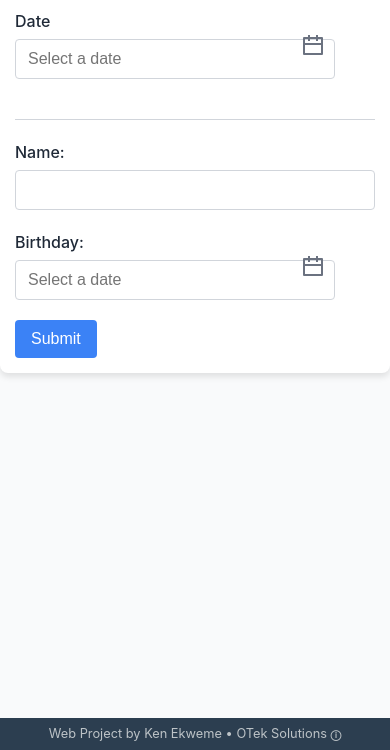
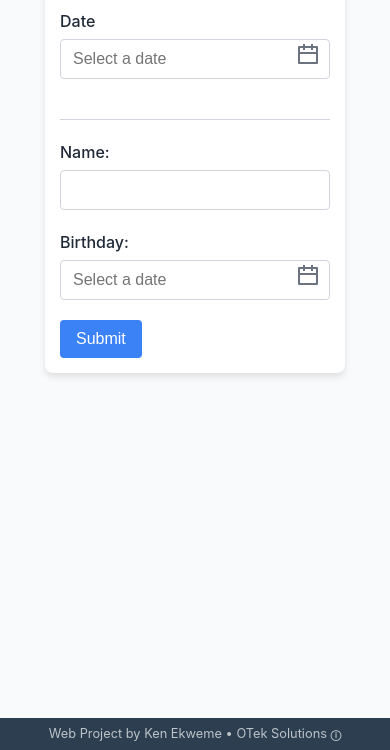
Before and after one commit to oteksolutions/codex25-003-datepicker, a plain HTML site: page index.html in a window 390 px wide. Shown: the part 94-844 px from the top of the page. Drawn offline with Linux system fonts and the light colour scheme.

Commit message:
Update css

```diff
--- a/css/style.css
+++ b/css/style.css
@@ -25,7 +25,7 @@ body {
 }
 
 .container {
-  max-width: 800px;
+  max-width: 300px;
   margin: 0 auto;
 	margin-top: 20px;
   padding: 20px;
@@ -83,7 +83,7 @@ button:hover {
 .calendar-icon {
   position: absolute;
   right: 10px;
-  bottom: 9px;
+  bottom: 0px;
   color: var(--gray-text);
   cursor: pointer;
 }
@@ -250,18 +250,6 @@ input:focus {
   outline-offset: 2px;
 }
 
-/* Responsive Styles */
-@media (max-width: 480px) {
-  .calendar-panel {
-      width: 100%;
-      left: 0;
-  }
-
-  .container {
-      padding: 15px;
-  }
-}
-
 /* Developer Footer */
 .developer-footer * {
   margin: 0;
@@ -299,6 +287,18 @@ a[href*="humans"]{
 	cursor: help;
 }
 
+/* Responsive Styles */
+@media (max-width: 480px) {
+  .calendar-panel {
+      width: 100%;
+      left: 0;
+  }
+
+  .container {
+      padding: 15px;
+  }
+}
+
 /* Responsive adjustments */
 @media (max-width: 768px) {
   .footer-container {
```
